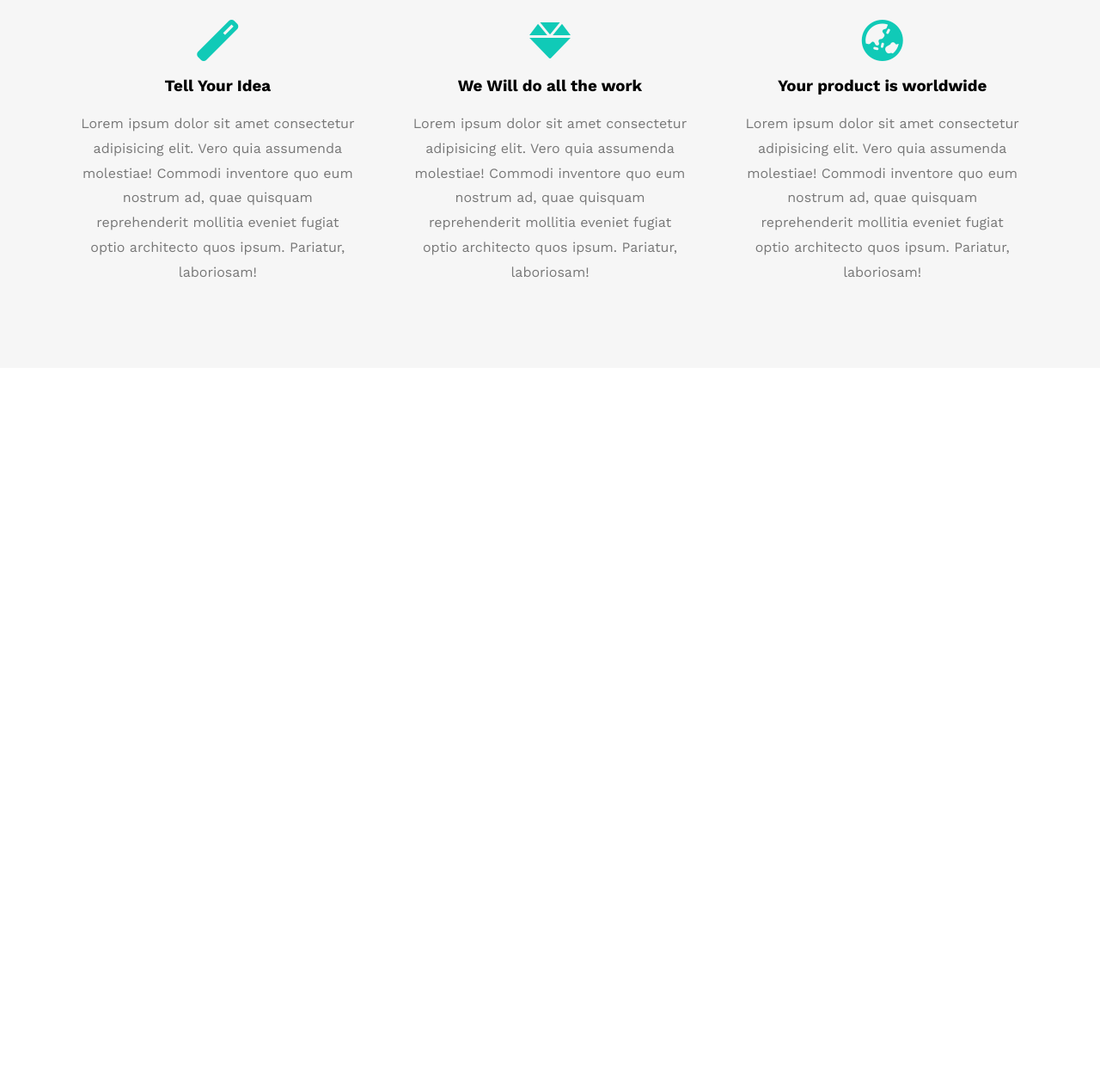
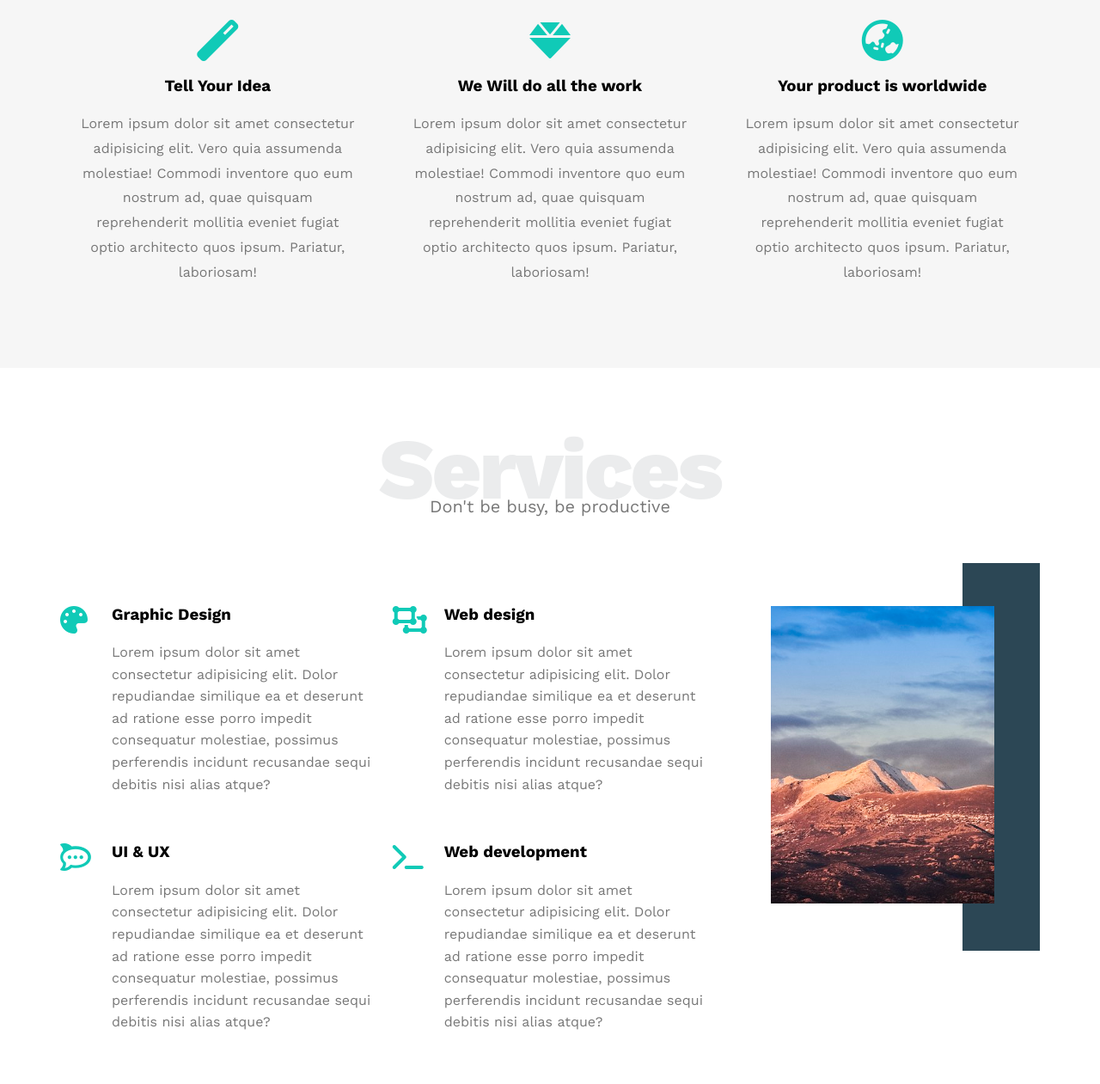
Before and after one commit to TamerHussien/HTML-CSS-Template-1, a plain HTML site: page index.html in a window 1280 px wide. Shown: the part 857-2118 px from the top of the page at 86% size. Before the commit the page ends 1285 px from the top, so only its background shows below. Drawn offline with nearby package versions, Linux system fonts and the light colour scheme.

Commit message:
add services section

```diff
--- a/css/leon.css
+++ b/css/leon.css
@@ -1,6 +1,7 @@
 /* Start Variables */
 :root{
     --mainColor: #10cab7;
+    --secondaryColor:#2c4755;
 }
 
 /* End Variables */
@@ -45,6 +46,33 @@ body {
 }
 
 /* End Global Rules */
+
+/* Start Components */
+.special-heading {
+    color:#ebeced;
+    font-size: 100px;
+    text-align: center;
+    font-weight: 800;
+    letter-spacing: -3px;
+    margin: 0;
+}
+
+.special-heading + p {
+    margin: -30px 0 0;
+    font-size: 20px;
+    text-align: center;
+    color: #797979;
+}
+
+@media (max-width: 767px) {
+    .special-heading {
+        font-size: 60px;
+    }
+    .special-heading + p {
+        margin-top: -20px;
+    }
+}
+/* End Components */
 
 /* Start Header */
 
@@ -194,3 +222,70 @@ body {
     font-size: 17;
 }
 /* End Feature Section*/
+
+/* Start Services Section*/
+.services {
+    padding-bottom: 60px;
+    padding-top: 60px;
+}
+.services .services-content {
+    display: grid;
+    grid-template-columns: repeat(auto-fill, minmax(300px, 1fr));
+    gap: 20px;
+    margin-top: 100px;
+}
+.services .services-content .srv {
+    display:flex;
+    margin-bottom: 40px;
+}
+
+@media (max-width: 767px) {
+    .services .services-content .srv {
+        flex-direction: column;
+        text-align: center;
+    }
+}
+.services i {
+    color: var(--mainColor);
+    flex-basis: 60px;
+}
+.services .text {
+    flex: 1;
+}
+
+.services h3 {
+    margin: 0 0 20px;
+}
+
+.services p {
+    color: #777;
+    font-weight: 300px;
+    line-height: 1.6;
+}
+
+.services .image {
+    text-align: center;
+    position: relative;
+}
+
+.services .image::before {
+    content: '';
+    background-color: var(--secondaryColor);
+    width: 90px;
+    height: calc(100% + 100px);
+    top: -50px;
+    position: absolute;
+    right: 0;
+    z-index: -1;
+}
+
+.services img {
+    width: 260px;
+}
+
+@media (max-width: 1199px) {
+    .services .image {
+        display: none;
+    }
+}
+/* End Services Section*/
--- a/index.html
+++ b/index.html
@@ -65,21 +65,89 @@
             <div class="feat">
                 <i class="fas fa-magic fa-3x"></i>
                 <h3>Tell Your Idea</h3>
-                <p>Lorem ipsum dolor sit amet consectetur adipisicing elit. Vero quia assumenda molestiae! Commodi inventore quo eum nostrum ad, quae quisquam reprehenderit mollitia eveniet fugiat optio architecto quos ipsum. Pariatur, laboriosam!</p>
+                <p>Lorem ipsum dolor sit amet consectetur adipisicing elit. Vero quia assumenda molestiae! Commodi
+                    inventore quo eum nostrum ad, quae quisquam reprehenderit mollitia eveniet fugiat optio architecto
+                    quos ipsum. Pariatur, laboriosam!</p>
             </div>
             <div class="feat">
                 <i class="fas fa-gem fa-3x"></i>
                 <h3>We Will do all the work</h3>
-                <p>Lorem ipsum dolor sit amet consectetur adipisicing elit. Vero quia assumenda molestiae! Commodi inventore quo eum nostrum ad, quae quisquam reprehenderit mollitia eveniet fugiat optio architecto quos ipsum. Pariatur, laboriosam!</p>
+                <p>Lorem ipsum dolor sit amet consectetur adipisicing elit. Vero quia assumenda molestiae! Commodi
+                    inventore quo eum nostrum ad, quae quisquam reprehenderit mollitia eveniet fugiat optio architecto
+                    quos ipsum. Pariatur, laboriosam!</p>
             </div>
             <div class="feat">
                 <i class="fas fa-globe-asia fa-3x"></i>
                 <h3>Your product is worldwide</h3>
-                <p>Lorem ipsum dolor sit amet consectetur adipisicing elit. Vero quia assumenda molestiae! Commodi inventore quo eum nostrum ad, quae quisquam reprehenderit mollitia eveniet fugiat optio architecto quos ipsum. Pariatur, laboriosam!</p>
+                <p>Lorem ipsum dolor sit amet consectetur adipisicing elit. Vero quia assumenda molestiae! Commodi
+                    inventore quo eum nostrum ad, quae quisquam reprehenderit mollitia eveniet fugiat optio architecto
+                    quos ipsum. Pariatur, laboriosam!</p>
             </div>
         </div>
     </div>
     <!-- End Feature Section -->
+
+    <!-- Start Services section -->
+    <div class="services">
+        <div class="container">
+            <h2 class="special-heading">Services</h2>
+            <p>Don't be busy, be productive</p>
+            <div class="services-content">
+                <!-- Start Service -->
+                <div class="col">
+                    <div class="srv">
+                        <i class="fa-solid fa-palette fa-2x"></i>
+                        <div class="text">
+                            <h3>Graphic Design</h3>
+                            <p>Lorem ipsum dolor sit amet consectetur adipisicing elit. Dolor repudiandae similique ea
+                                et deserunt ad ratione esse porro impedit consequatur molestiae, possimus perferendis
+                                incidunt recusandae sequi debitis nisi alias atque?</p>
+                        </div>
+                    </div>
+                    <div class="srv">
+                        <i class="fa-brands fa-rocketchat fa-2x"></i>
+                        <div class="text">
+                            <h3>UI & UX</h3>
+                            <p>Lorem ipsum dolor sit amet consectetur adipisicing elit. Dolor repudiandae similique ea
+                                et
+                                deserunt ad ratione esse porro impedit consequatur molestiae, possimus perferendis
+                                incidunt
+                                recusandae sequi debitis nisi alias atque?</p>
+                        </div>
+                    </div>
+                </div>
+                <div class="col">
+                    <div class="srv">
+                        <i class="fa-solid fa-object-ungroup fa-2x"></i>
+                        <div class="text">
+                            <h3>Web design</h3>
+                            <p>Lorem ipsum dolor sit amet consectetur adipisicing elit. Dolor repudiandae similique ea
+                                et deserunt ad ratione esse porro impedit consequatur molestiae, possimus perferendis
+                                incidunt recusandae sequi debitis nisi alias atque?</p>
+                        </div>
+                    </div>
+                    <div class="srv">
+                        <i class="fa-solid fa-terminal fa-2x"></i>
+                        <div class="text">
+                            <h3>Web development</h3>
+                            <p>Lorem ipsum dolor sit amet consectetur adipisicing elit. Dolor repudiandae similique ea
+                                et
+                                deserunt ad ratione esse porro impedit consequatur molestiae, possimus perferendis
+                                incidunt
+                                recusandae sequi debitis nisi alias atque?</p>
+                        </div>
+                    </div>
+                </div>
+                <div class="col">
+                    <div class="image">
+                        <img src="images/services.jpg" alt="">
+                    </div>
+                </div>
+                <!-- End Service -->
+            </div>
+        </div>
+    </div>
+    <!-- End Services section -->
 </body>
 
 </html>
```
Also changed, not shown: images/services.jpg (added).
